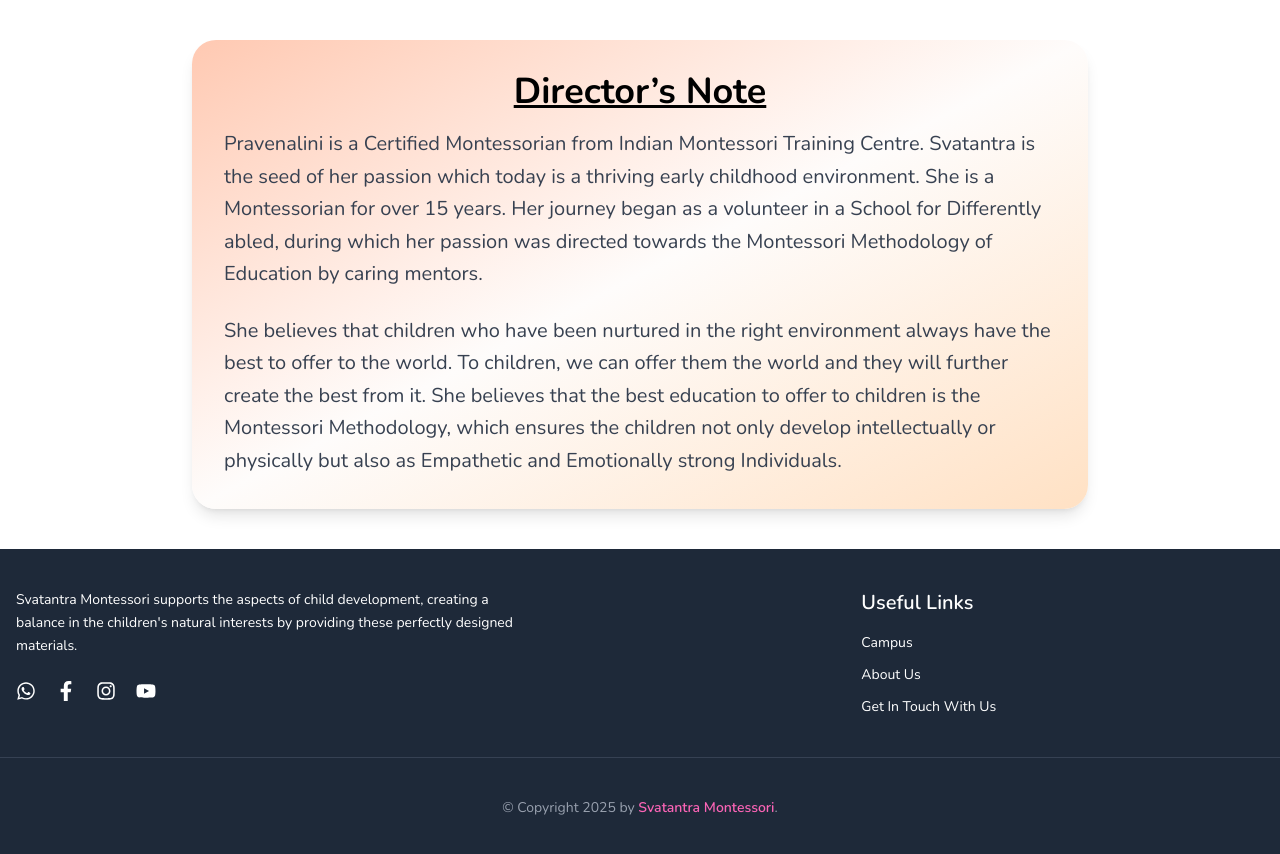
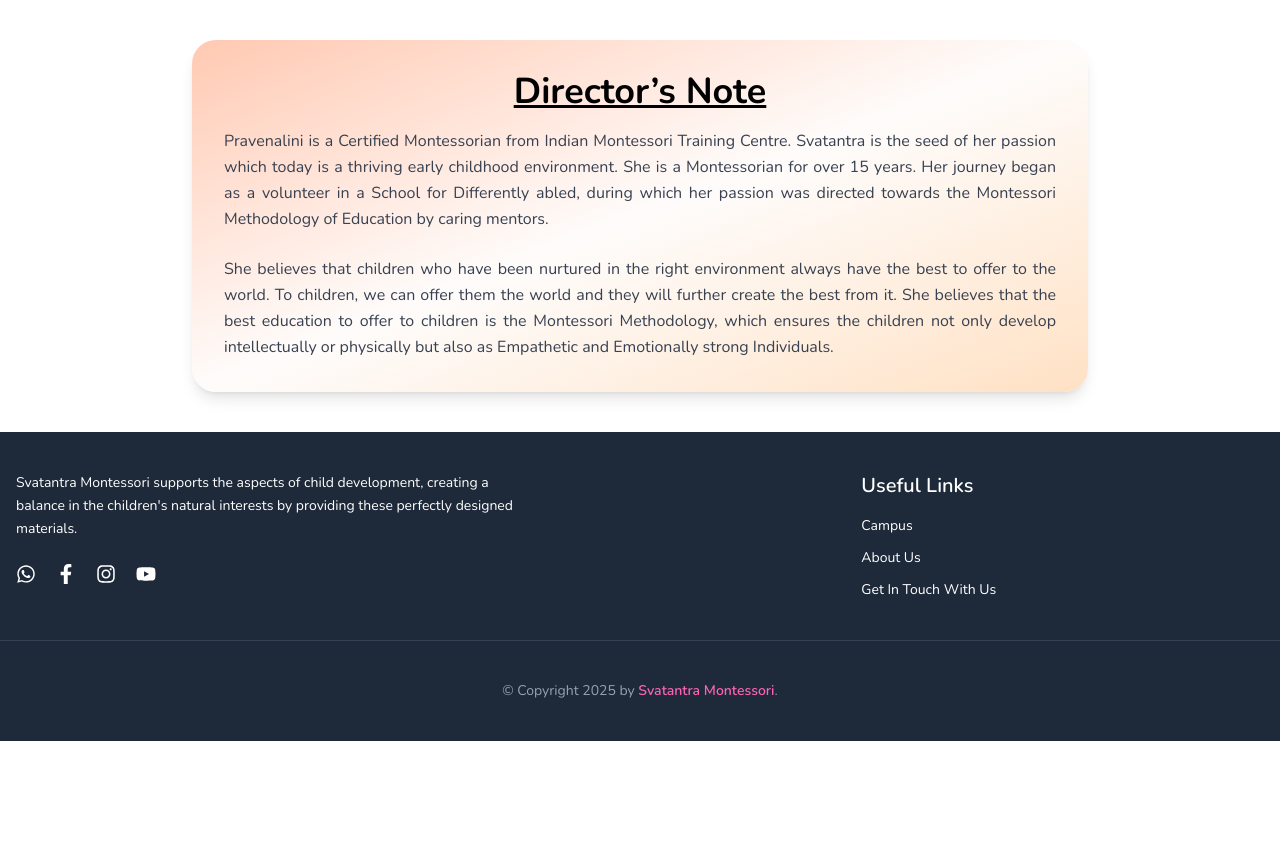
Before and after one commit to PrajwalaNagekar/svatantra-website, a React (Vite) app: page /about in a window 1280 px wide. Shown: the part 1060-1914 px from the top of the page. After the commit the page ends 1801 px from the top, so only its background shows below. Built offline with nearby package versions, Linux system fonts and the light colour scheme.

Commit message:
text justified

```diff
--- a/src/components/about/DirectorsNote.jsx
+++ b/src/components/about/DirectorsNote.jsx
@@ -8,12 +8,12 @@
                     Director’s Note
                 </h2>
 
-                <p className="text-lg md:text-xl leading-relaxed">
+                <p className=" leading-relaxed text-justify">
                     Pravenalini is a Certified Montessorian from Indian Montessori Training Centre. Svatantra is the seed of her passion which today is a thriving early childhood environment. She is a Montessorian for over 15 years. Her journey began as a volunteer in a School for Differently abled, during which her passion was directed towards the Montessori Methodology of Education by caring mentors.
 
                 </p>
 
-                <p className="text-lg md:text-xl leading-relaxed">
+                <p className="leading-relaxed text-justify">
                     She believes that children who have been nurtured in the right environment always have the best to offer to the world. To children, we can offer them the world and they will further create the best from it. She believes that the best education to offer to children is the Montessori Methodology, which ensures the children not only develop intellectually or physically but also as Empathetic and Emotionally strong Individuals.
                 </p>
             </div>
```
